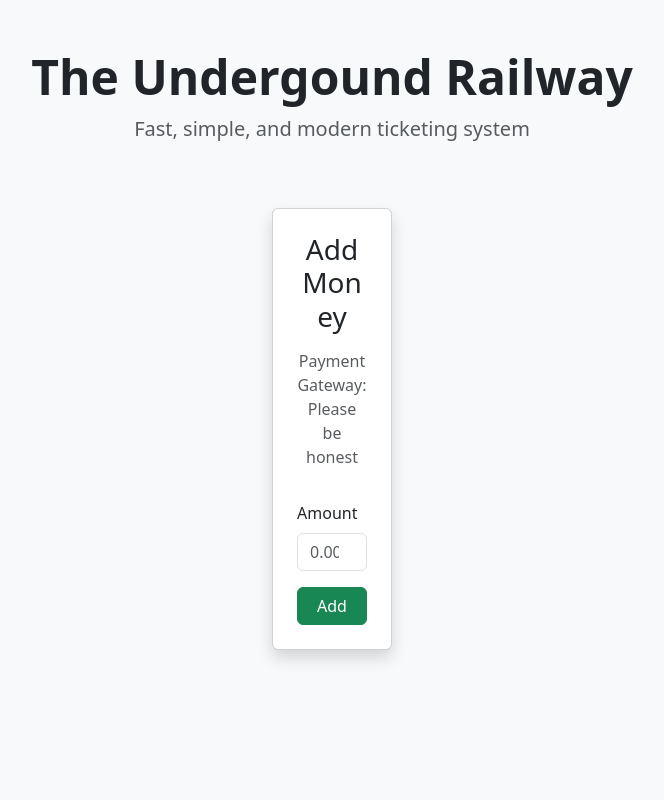
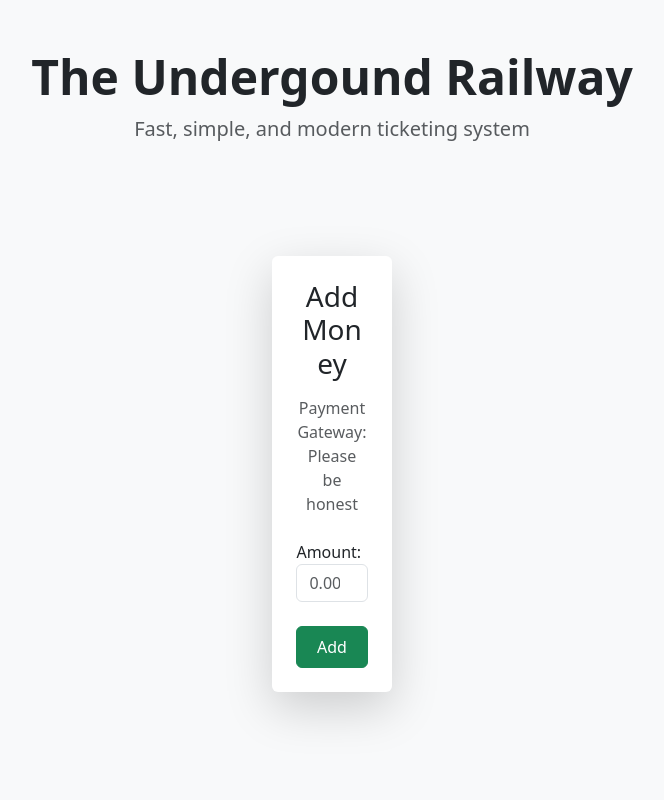
Before and after one commit to agentblack6000/backend-task-2, a Django app: template passengers/templates/passengers/money.html in a window 1280 px wide. Shown: the part 50-850 px from the top of the page, without its empty margins (308-972 px from the left). Run offline with Django 5.2, Linux system fonts and the light colour scheme; the template is opened without the code that fills it: values that come from a table or form of the project are taken from there, others are empty.

Commit message:
Fix add money functionality

```diff
--- a/passengers/forms.py
+++ b/passengers/forms.py
@@ -2,6 +2,8 @@ from django import forms
 from django.contrib.auth.models import User
 from .models import Passenger
 from .otp_generation import OTP_LENGTH
+
+from decimal import Decimal
 
 class PassengerSignupForm(forms.ModelForm):
     username = forms.CharField(max_length=150)
@@ -32,5 +34,11 @@ class PassengerSignupForm(forms.ModelForm):
 
         return passenger
 
+class AddMoneyForm(forms.Form):
+    amount = forms.DecimalField(min_value=Decimal("0.01"), max_digits=6, decimal_places=2, label="Amount", widget=forms.NumberInput(attrs={
+            "class": "form-control",
+            "placeholder": "0.00"
+        }))
+
 class OTPForm(forms.Form):
     otp = forms.CharField(max_length=OTP_LENGTH, min_length=OTP_LENGTH, label="Enter OTP", widget=forms.TextInput())
--- a/passengers/templates/passengers/money.html
+++ b/passengers/templates/passengers/money.html
@@ -1,26 +1,34 @@
 {% extends "base.html" %}
 {% block title %}Add Money{% endblock %}
+
 {% block content %}
-<div class="row justify-content-center">
-<div class="col-md-5">
-<div class="card shadow p-4">
-<h3 class="text-center mb-3">Add Money</h3>
+<div class="container py-5">
+    <div class="row justify-content-center">
+        <div class="col-md-8 col-lg-5">
+            <div class="card shadow-lg border-0">
+                <div class="card-body p-4">
 
+                    <h3 class="text-center mb-3">Add Money</h3>
+                    <p class="text-muted text-center mb-4">Payment Gateway: Please be honest</p>
 
-<p class="text-muted text-center">Payment Gateway: Please be honest</p>
+                    <form method="post">
+                        {% csrf_token %}
+                        {{ form.non_field_errors }}
 
+                        <div class="mb-4">
+                            {{ form.amount.label_tag }}
+                            {{ form.amount }}
+                            {% for error in form.amount.errors %}
+                                <p class="text-danger small">{{ error }}</p>
+                            {% endfor %}
+                        </div>
 
-<form method="post" class="mt-3">
-{% csrf_token %}
+                        <button class="btn btn-success w-100 py-2">Add</button>
+                    </form>
 
-
-<label class="form-label">Amount</label>
-<input type="number" id="amount" name="amount" min="0" required placeholder="0.00" class="form-control mb-3">
-
-
-<button class="btn btn-success w-100">Add</button>
-</form>
-</div>
-</div>
+                </div>
+            </div>
+        </div>
+    </div>
 </div>
 {% endblock %}
```
Also changed, not shown: passengers/views.py (+15 -8 lines).
